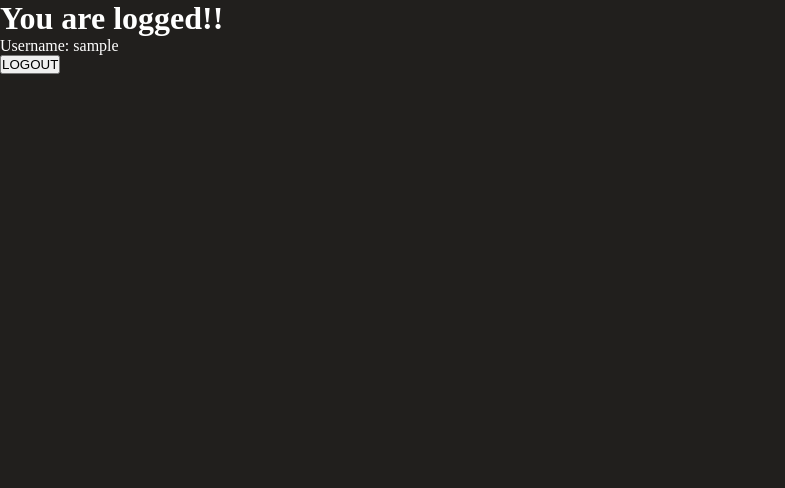
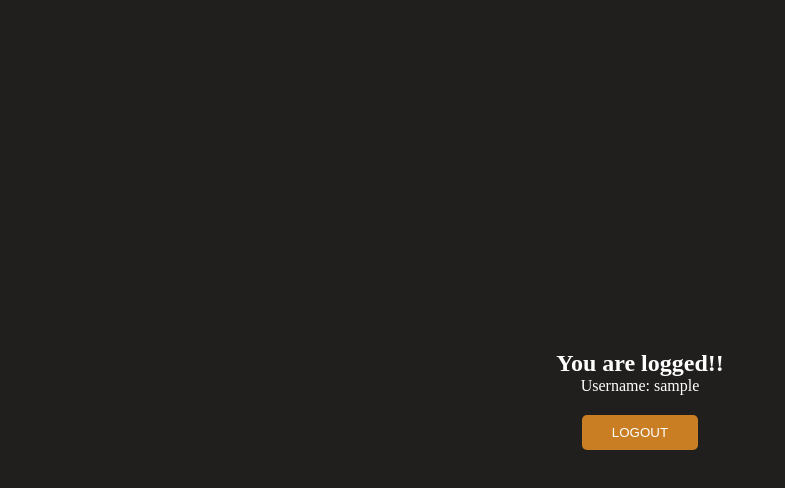
Before and after one commit to arben-djokovic/code-art, a React (Create React App) app: page / in a window 1280 px wide. Shown: the top 488 px of the page, without its empty margins (0-785 px from the left). Built offline with nearby package versions, Linux system fonts and the light colour scheme; sample sign-in values are in the browser's storage.

Commit message:
Added animation and password strenght

```diff
--- a/package.json
+++ b/package.json
@@ -7,8 +7,10 @@
     "@testing-library/react": "^13.4.0",
     "@testing-library/user-event": "^13.5.0",
     "axios": "^1.6.8",
+    "framer-motion": "^11.1.9",
     "react": "^18.3.1",
     "react-dom": "^18.3.1",
+    "react-password-strength-bar": "^0.4.1",
     "react-router-dom": "^5.3.4",
     "react-scripts": "5.0.1",
     "react-toastify": "^10.0.5",
--- a/src/App.js
+++ b/src/App.js
@@ -1,7 +1,5 @@
 import { Switch, Route } from 'react-router-dom';
 import Login from './pages/Login/Login';
-import { GuestRoute } from './services/GuestRoute';
-import { PrivateRoute } from './services/PrivateRoute';
 import Home from './pages/Home/Home';
 import { ToastContainer } from 'react-toastify';
 import 'react-toastify/dist/ReactToastify.css';
--- a/src/index.css
+++ /dev/null
@@ -1,8 +0,0 @@
-body {
-  color: white;
-  background-color: #211F1D;
-}
-*{
-  margin: 0;
-  padding: 0;
-}
--- a/src/index.js
+++ b/src/index.js
@@ -1,6 +1,6 @@
 import React from 'react';
 import ReactDOM from 'react-dom/client';
-import './index.css';
+import './index.scss';
 import App from './App';
 import reportWebVitals from './reportWebVitals';
 import { BrowserRouter } from 'react-router-dom/cjs/react-router-dom.min';
--- /dev/null
+++ b/src/index.scss
@@ -0,0 +1,25 @@
+body {
+  color: white;
+  background-color: #211F1D;
+}
+*{
+  margin: 0;
+  padding: 0;
+}
+button, a{
+  cursor: pointer;
+}
+.orangeBtn{
+  margin: auto;
+  margin-top: 20px;
+  background-color: #C97E24;
+  border: none;
+  border-radius: 5px;
+  padding: 10px 30px;
+  cursor: pointer;
+  color: white;
+  &:hover{
+    opacity: .8;
+    scale: 1.1;
+  }
+}
--- a/src/pages/Home/Home.js
+++ b/src/pages/Home/Home.js
@@ -4,6 +4,8 @@ import { auth } from '../../services/AuthService';
 import apiCalls from "../../api/apiCalls";
 import { toast } from 'react-toastify';
 import { useHistory } from 'react-router-dom';
+import './Home.scss'
+import { motion } from "framer-motion"
 
 export default function Home() {
     const history = useHistory();
@@ -22,11 +24,17 @@ export default function Home() {
         }
       }
   return (<PrivateRoute>
-        <div>
+        <motion.div
+        initial={{ opacity: 0, scale: 0.5 }}
+        animate={{ opacity: 1, scale: 1 }}
+        transition={{ duration: 0.5 }}
+        className='home'>
+          <section>
             <h1>You are logged!!</h1>
             <p>Username: {localStorage.getItem("username")}</p>
-            <button onClick={logOut}>LOGOUT</button>
-        </div>
+            <button className='orangeBtn' onClick={logOut}>LOGOUT</button>
+          </section>
+        </motion.div>
     </PrivateRoute>
   )
 }
--- /dev/null
+++ b/src/pages/Home/Home.scss
@@ -0,0 +1,7 @@
+.home{
+    text-align: center;
+    display: flex;
+    justify-content: center;
+    align-items: center;
+    min-height: 100vh;
+}
--- a/src/pages/Login/Login.js
+++ b/src/pages/Login/Login.js
@@ -5,6 +5,8 @@ import { useHistory } from "react-router-dom";
 import { auth } from "../../services/AuthService";
 import { GuestRoute } from "../../services/GuestRoute";
 import { toast } from "react-toastify";
+import PasswordStrengthBar from 'react-password-strength-bar';
+import { motion } from "framer-motion"
 
 export default function Login() {
   const history = useHistory();
@@ -42,10 +44,19 @@ export default function Login() {
   return (
     <GuestRoute>
       <div className="authPage">
-        <form className="authForm">
+        <motion.form
+        initial={{ opacity: 0, scale: 0.5 }}
+        animate={{ opacity: 1, scale: 1 }}
+        transition={{ duration: 1 }}
+         className="authForm">
           <div className="input">
-            <p>Username</p>
-            <input
+            <label for="usernameInput"><p>Username</p></label>
+            <motion.input
+              whileHover={{
+                scale: 1.03,
+                transition: { duration: 0.2 },
+              }}
+              id="usernameInput"
               value={usernameInput}
               onChange={(e) => setUsernameInput(e.target.value)}
               type="text"
@@ -53,18 +64,24 @@ export default function Login() {
             />
           </div>
           <div className="input">
-            <p>Password</p>
-            <input
+            <label for="passwordInput"><p>Password</p></label>
+            <motion.input
+              whileHover={{
+                scale: 1.03,
+                transition: { duration: 0.2 },
+              }}
               value={passwordInput}
+              id="passwordInput"
               onChange={(e) => setPasswordInput(e.target.value)}
               type="password"
               name="password"
             />
+            <PasswordStrengthBar password={passwordInput} />
           </div>
-          <button className="loginBtn" onClick={loginFun}>
+          <button className="orangeBtn" onClick={loginFun}>
             Log in
           </button>
-        </form>
+        </motion.form>
       </div>
     </GuestRoute>
   );
--- a/src/pages/Login/Login.scss
+++ b/src/pages/Login/Login.scss
@@ -18,7 +18,7 @@
         border-radius: 10px;
         text-align: center;
         .input{
-            p{
+            label p{
                 margin: 10px;
             }
             input{
@@ -26,15 +26,5 @@
                 padding: 5px;
             }
         }
-        .loginBtn{
-            margin: auto;
-            margin-top: 20px;
-            background-color: #C97E24;
-            border: none;
-            border-radius: 5px;
-            padding: 10px 30px;
-            cursor: pointer;
-            color: white;
-        }
     }
 }
```
Also changed, not shown: 1 other file (tests, documents, lock files or other folders).
